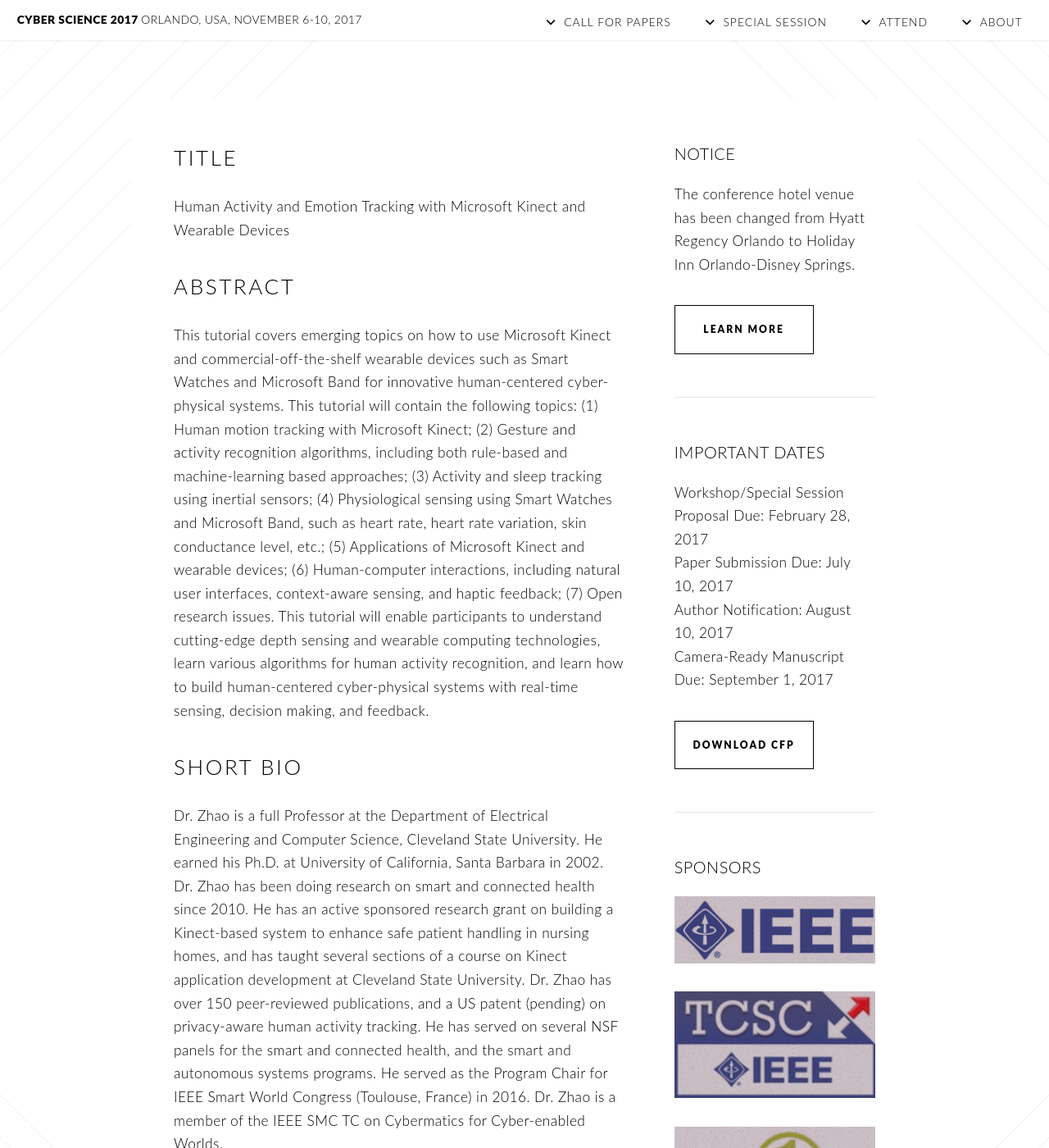
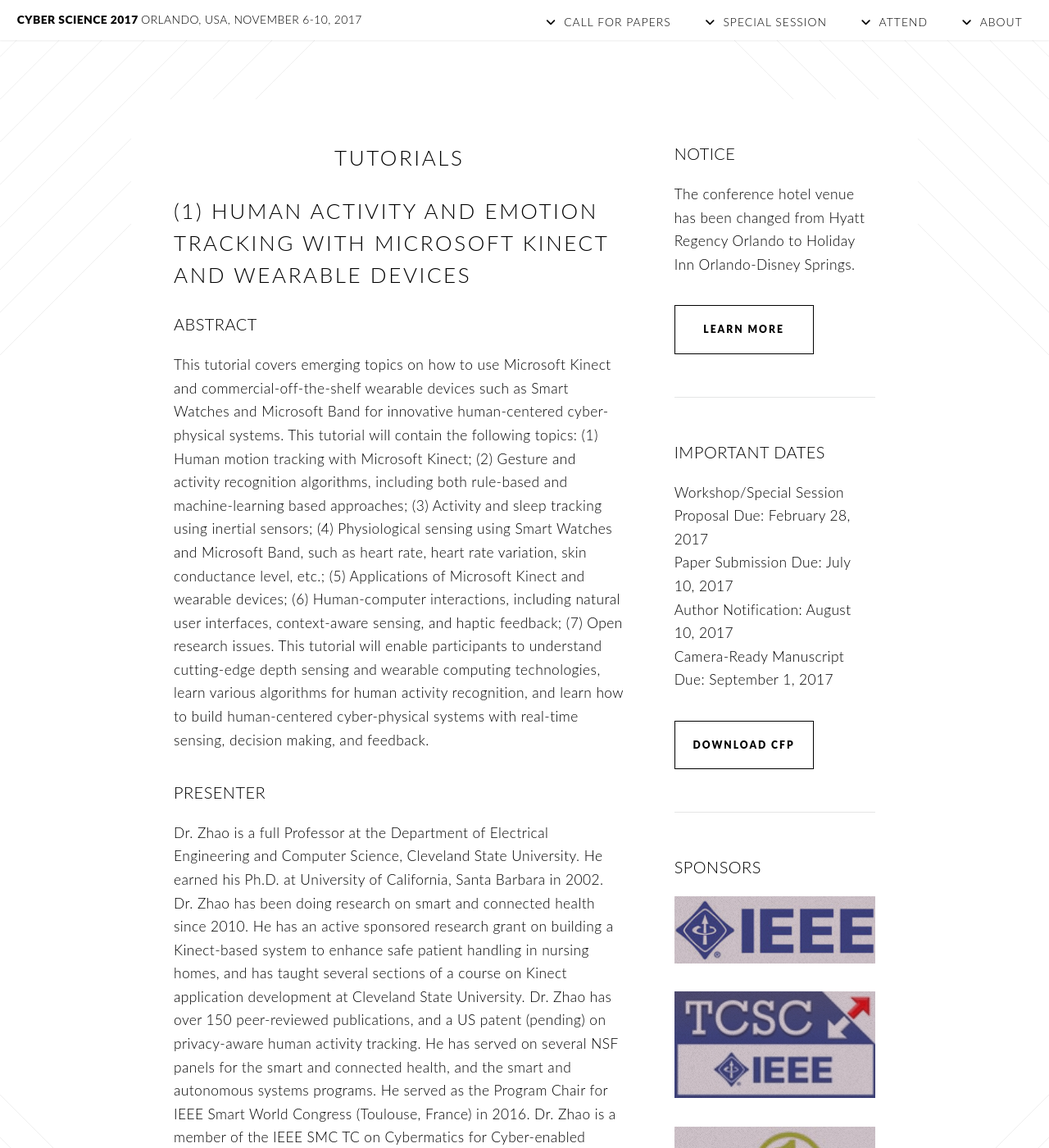
Before and after one commit to cyber-science/2017, a Jekyll site: the page built from tutorial.md, in a window 1280 px wide and 1400 px high. Shown: the whole window at 82% size. Built offline with Jekyll 4.4.1, drawn with Linux system fonts in a browser that asks for light colours; nearby versions of some CDN libraries.

```diff
--- a/tutorial.md
+++ b/tutorial.md
@@ -5,14 +5,16 @@ description: Human Activity and Emotion Tracking with Microsoft Kinect and Weara
 icon: fa-file-text
 ---
 
-## Title
+<div class="centertext">
+<h2>Tutorials</h2>
+</div>
 
-Human Activity and Emotion Tracking with Microsoft Kinect and Wearable Devices
+## (1) Human Activity and Emotion Tracking with Microsoft Kinect and Wearable Devices
 
-## Abstract
+### Abstract
 
 This tutorial covers emerging topics on how to use Microsoft Kinect and commercial-off-the-shelf wearable devices such as Smart Watches and Microsoft Band for innovative human-centered cyber-physical systems. This tutorial will contain the following topics: (1) Human motion tracking with Microsoft Kinect; (2) Gesture and activity recognition algorithms, including both rule-based and machine-learning based approaches; (3) Activity and sleep tracking using inertial sensors; (4) Physiological sensing using Smart Watches and Microsoft Band, such as heart rate, heart rate variation, skin conductance level, etc.; (5) Applications of Microsoft Kinect and wearable devices; (6) Human-computer interactions, including natural user interfaces, context-aware sensing, and haptic feedback; (7) Open research issues. This tutorial will enable participants to understand cutting-edge depth sensing and wearable computing technologies, learn various algorithms for human activity recognition, and learn how to build human-centered cyber-physical systems with real-time sensing, decision making, and feedback.
 
-## Short Bio
+### Presenter
 
 Dr. Zhao is a full Professor at the Department of Electrical Engineering and Computer Science, Cleveland State University. He earned his Ph.D. at University of California, Santa Barbara in 2002. Dr. Zhao has been doing research on smart and connected health since 2010. He has an active sponsored research grant on building a Kinect-based system to enhance safe patient handling in nursing homes, and has taught several sections of a course on Kinect application development at Cleveland State University. Dr. Zhao has over 150 peer-reviewed publications, and a US patent (pending) on privacy-aware human activity tracking. He has served on several NSF panels for the smart and connected health, and the smart and autonomous systems programs. He served as the Program Chair for IEEE Smart World Congress (Toulouse, France) in 2016. Dr. Zhao is a member of the IEEE SMC TC on Cybermatics for Cyber-enabled Worlds.
```
Also changed, not shown: co-located-conferences.md (+4 -0 lines), hotel.html (+2 -9 lines), index.md (+3 -3 lines), si.md (+5 -2 lines).
